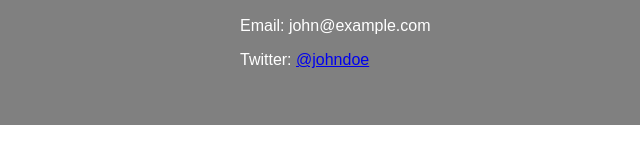
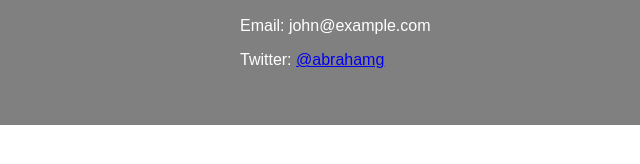
Before and after one commit to abrahamgek/plp-week-04, a plain HTML site: page index.html in a window 1280 px wide. Shown: the part 626-790 px from the top of the page, 0-640 px from the left. Drawn offline with Linux system fonts and the light colour scheme.

Commit message:
update the html name and css

```diff
--- a/index.html
+++ b/index.html
@@ -32,7 +32,7 @@
     <div class="container">
       <h2>Contact Information</h2>
       <p>Email: john@example.com</p>
-      <p>Twitter: <a href="#">@johndoe</a></p>
+      <p>Twitter: <a href="#">@abrahamg</a></p>
     </div>
   </section>
 </body>
```
